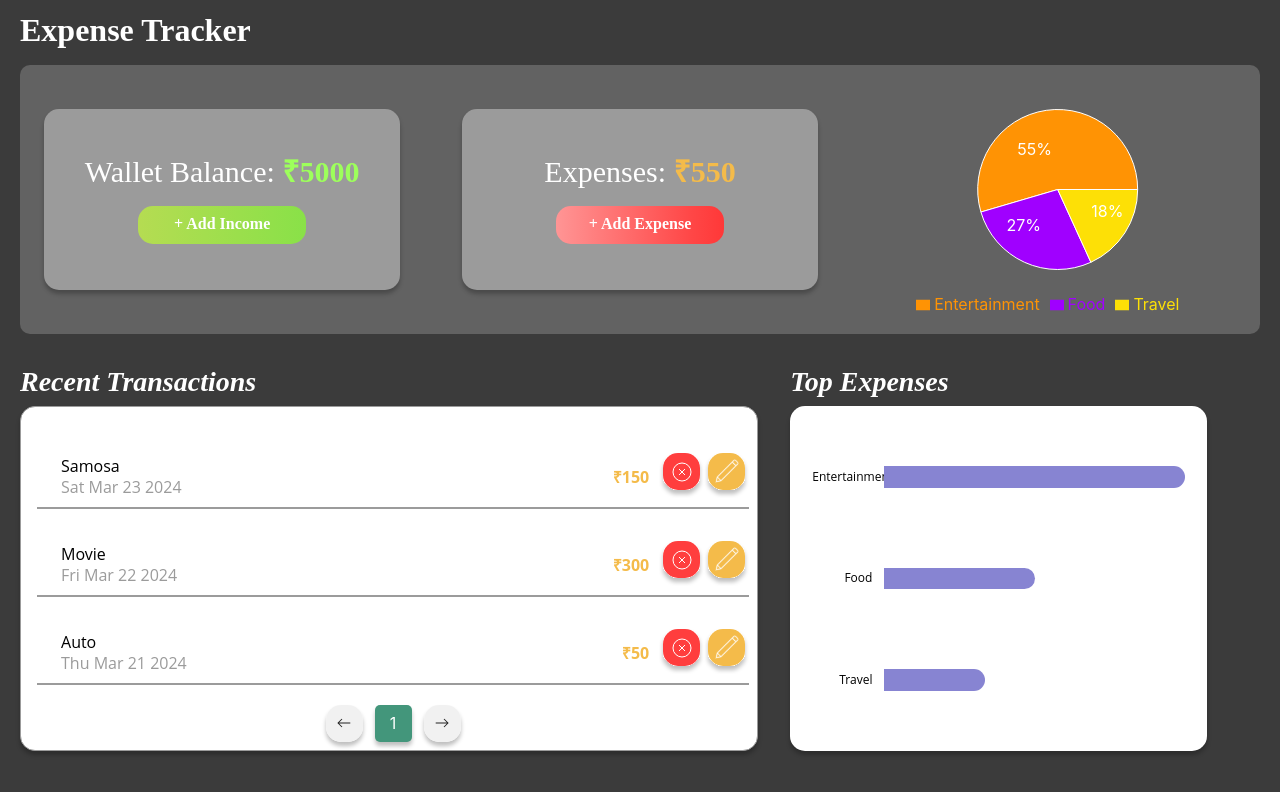
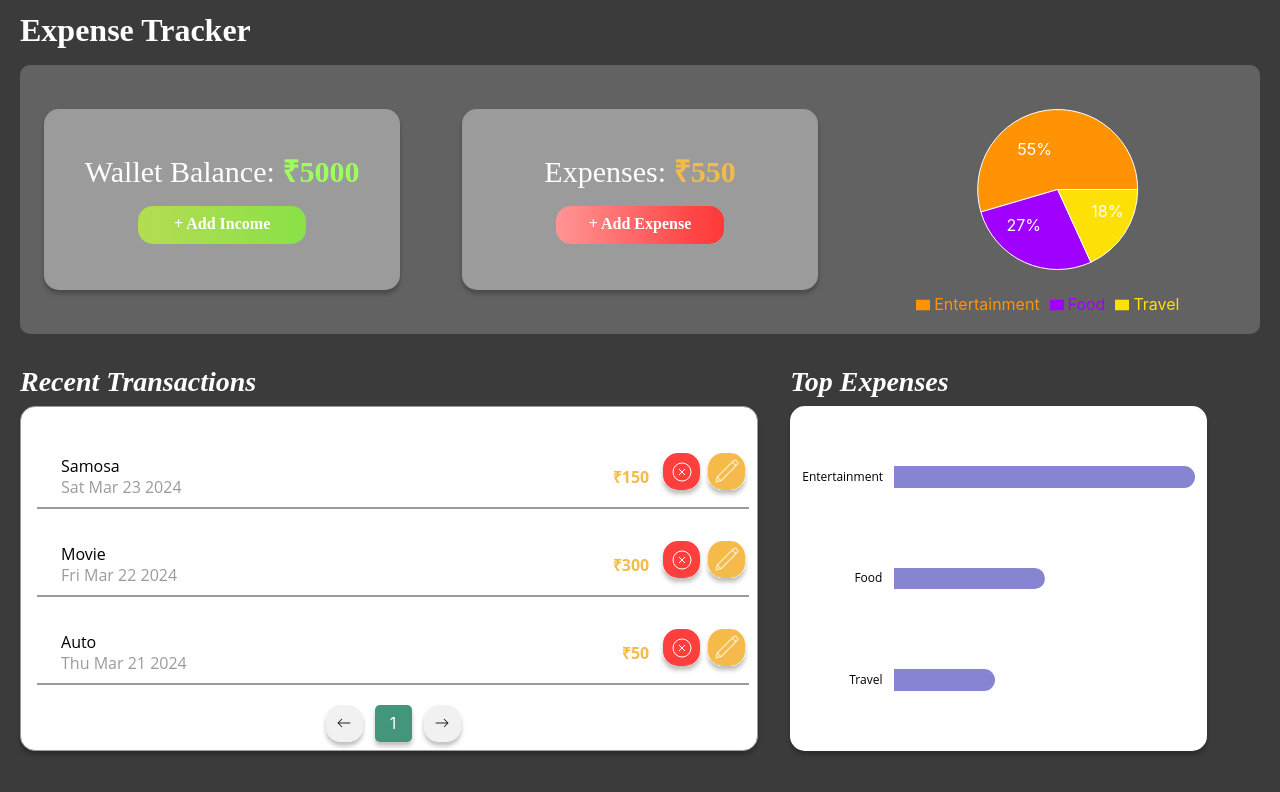
Before and after one commit to c0der-nb/expense-tracker, a React (Create React App) app: page / in a window 1280 px wide. Shown: the top 792 px of the page. Built offline with nearby package versions, Linux system fonts and the light colour scheme; some icons are missing.

Commit message:
tweak expenseTitle width

```diff
--- a/src/components/TopExpenses/TopExpenses.module.css
+++ b/src/components/TopExpenses/TopExpenses.module.css
@@ -43,7 +43,7 @@
     font-weight: 400;
     line-height: 16.34px;
     text-align: right;
-    width: 15%;
+    width: 20%;
 }
 
 .barContainer {
```
